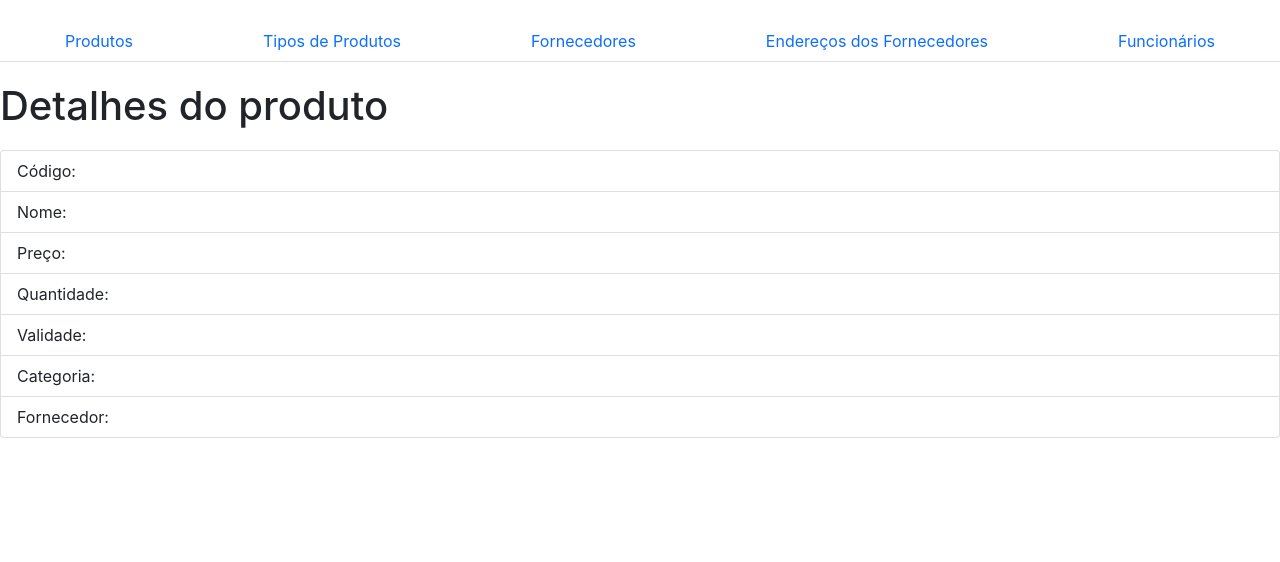
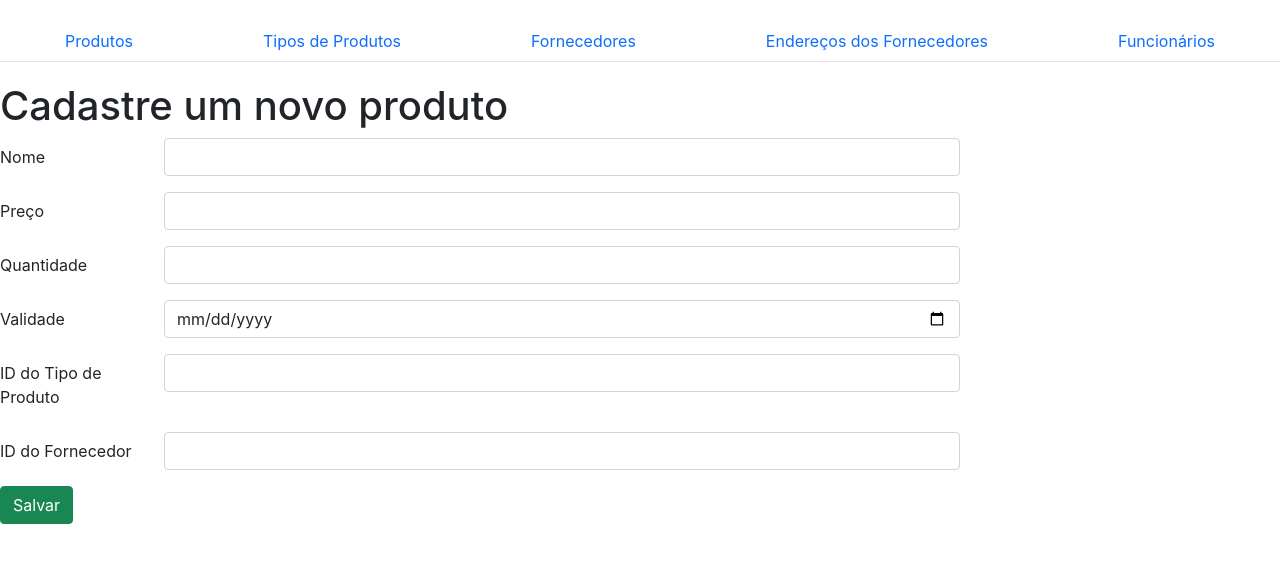
Before and after one commit to anaBeatrizWalker/ExpressReact, a React (Create React App) app: page /produtos/novo in a window 1280 px wide. Shown: the top 562 px of the page. Built offline with nearby package versions, Linux system fonts and the light colour scheme; no server answers.

Commit message:
Adicionando cadastro de produtos

```diff
--- a/src/Routes.js
+++ b/src/Routes.js
@@ -2,6 +2,7 @@ import React from 'react'
 import { Routes, Route } from 'react-router'
 import ListaProdutos from './components/Produtos/ListaProdutos'
 import DadosProduto from './components/Produtos/DadosProduto'
+import AdicionaProduto from './components/Produtos/AdicionaProduto'
 import TiposProdutos from './components/TiposProdutos'
 import Fornecedores from './components/Fornecedores'
 import Enderecos from './components/Enderecos'
@@ -12,6 +13,7 @@ export default function Rotas(){
         <Routes>
             <Route path='/produtos' element={<ListaProdutos/>}></Route>
             <Route path='/produtos/:id' element={<DadosProduto/>}></Route>
+            <Route path='/produtos/novo' element={<AdicionaProduto/>}></Route>
             <Route path='/tipos_produtos' element={<TiposProdutos/>}></Route>
             <Route path='/fornecedores' element={<Fornecedores/>}></Route>
             <Route path='/enderecos' element={<Enderecos/>}></Route>
--- /dev/null
+++ b/src/components/Produtos/AdicionaProduto.js
@@ -0,0 +1,84 @@
+import React, { useState } from 'react'
+import api_express from '../../config/api_express'
+
+import { Form, Row, Col, Button } from 'react-bootstrap'
+
+export default function AdicionaProduto(){
+
+    const [nome, setNome] = useState("")
+    const [preco, setPreco] = useState("")
+    const [quantidade, setQuantidade] = useState("")
+    const [validade, setValidade] = useState("")
+    const [tipo_produto_id, setTipoProdutoId] = useState("")
+    const [fornecedor_id, setFornecedorId] = useState("")
+
+    async function addProduto(){
+        const produto = {
+            nome: nome,
+            preco: preco,
+            quantidade: quantidade,
+            validade: validade,
+            tipo_produto_id: tipo_produto_id,
+            fornecedor_id: fornecedor_id
+        }
+
+        api_express.post('/produtos', produto).then(resp => { console.log('post', resp.data) })
+    }
+
+    return (
+        <div style={{width: '75%', marginTop: '20px'}}>
+
+            <h1>Cadastre um novo produto</h1>
+
+            <Form>
+                <Form.Group as={Row} className="mb-3" controlId="nome">
+                    <Form.Label column sm="2">Nome</Form.Label>
+                    <Col sm="10">
+                        <Form.Control type="text" name="nome" value={nome} onChange={(e) => setNome(e.target.value)}/>
+                    </Col>
+                </Form.Group>
+
+                <Form.Group as={Row} className="mb-3" controlId="preco">
+                    <Form.Label column sm="2">Preço</Form.Label>
+                    <Col sm="10">
+                        <Form.Control type="number" name="preco" value={preco} onChange={(e) => setPreco(e.target.value)}/>
+                    </Col>
+                </Form.Group>
+
+                <Form.Group as={Row} className="mb-3" controlId="quantidade">
+                    <Form.Label column sm="2">Quantidade</Form.Label>
+                    <Col sm="10">
+                        <Form.Control type="number" name="quantidade" value={quantidade} onChange={(e) => setQuantidade(e.target.value)}/>
+                    </Col>
+                </Form.Group>
+
+                <Form.Group as={Row} className="mb-3" controlId="validade">
+                    <Form.Label column sm="2">Validade</Form.Label>
+                    <Col sm="10">
+                        <Form.Control type="date" name="validade" value={validade} onChange={(e) => setValidade(e.target.value)}/>
+                    </Col>
+                </Form.Group>
+
+                <Form.Group as={Row} className="mb-3" controlId="tipo_produto_id">
+                    <Form.Label column sm="2">ID do Tipo de Produto</Form.Label>
+                    <Col sm="10">
+                        <Form.Control type="number" name="tipo_produto_id" value={tipo_produto_id} onChange={(e) => setTipoProdutoId(e.target.value)}/>
+                    </Col>
+                </Form.Group>
+
+                <Form.Group as={Row} className="mb-3" controlId="fornecedor_id">
+                    <Form.Label column sm="2">ID do Fornecedor</Form.Label>
+                    <Col sm="10">
+                        <Form.Control type="number" name="fornecedor_id" value={fornecedor_id} onChange={(e) => setFornecedorId(e.target.value)}/>
+                    </Col>
+                </Form.Group>
+
+                <Form.Group>
+                    <Button href="/produtos" className="btn btn-success" onClick={() => addProduto()}>
+                        Salvar
+                    </Button>
+                </Form.Group>
+            </Form>
+        </div>
+    )
+}
--- a/src/components/Produtos/ListaProdutos.js
+++ b/src/components/Produtos/ListaProdutos.js
@@ -1,6 +1,6 @@
 import React, { useEffect, useState } from 'react'
 import { Link } from 'react-router-dom'
-import { ListGroup } from 'react-bootstrap'
+import { ListGroup, Button } from 'react-bootstrap'
 import api_express from '../../config/api_express'
 
 export default function ListaProdutos(){
@@ -10,7 +10,6 @@ export default function ListaProdutos(){
     useEffect(()=>{
         api_express.get('/produtos').then(resp => {
             setProdutos(resp.data.produtos)
-            //console.log((resp.data.produtos))
         })
     }, [])
 
@@ -18,6 +17,8 @@ export default function ListaProdutos(){
         <div style={{marginTop: '20px'}}>
 
             <h1>Lista dos produtos</h1>
+
+            <Link className='btn btn-primary' to="/produtos/novo">Adicionar produto</Link>
 
             {produtos.map(produto => {
                 return (
```
